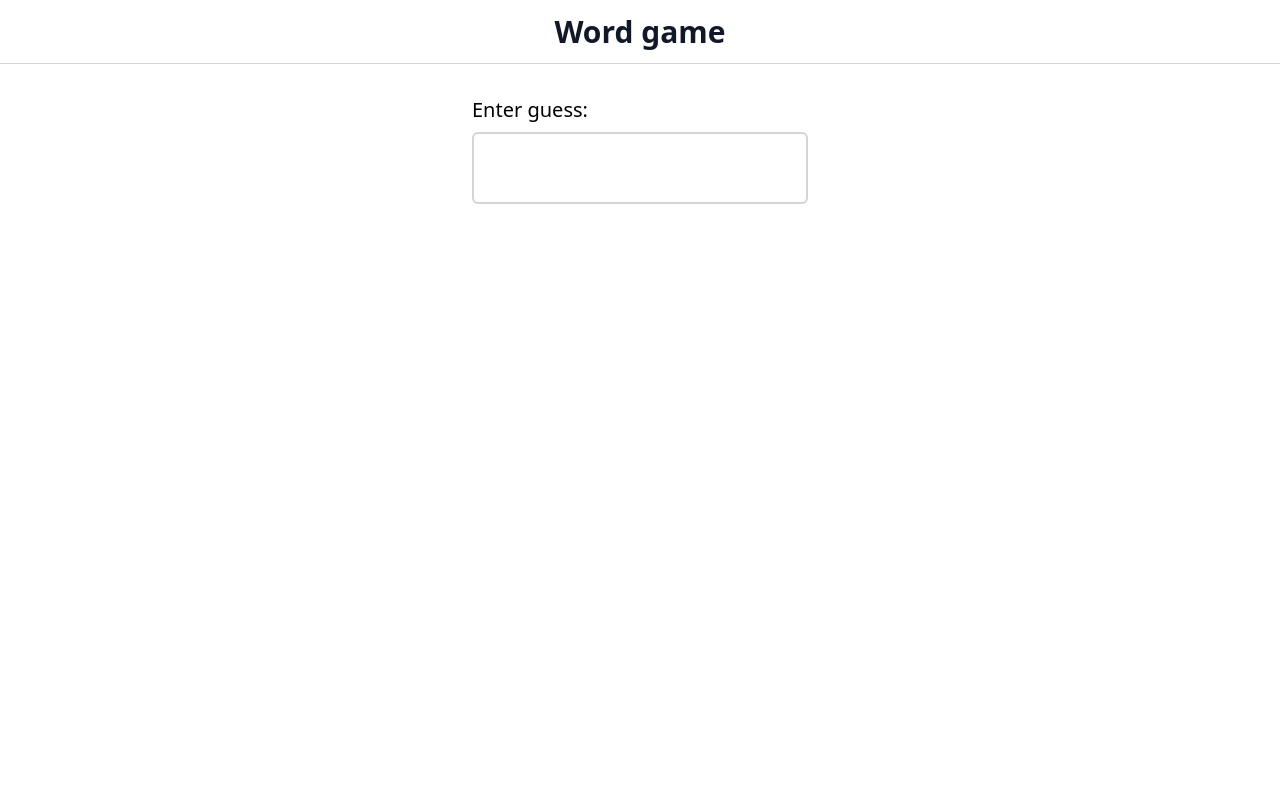
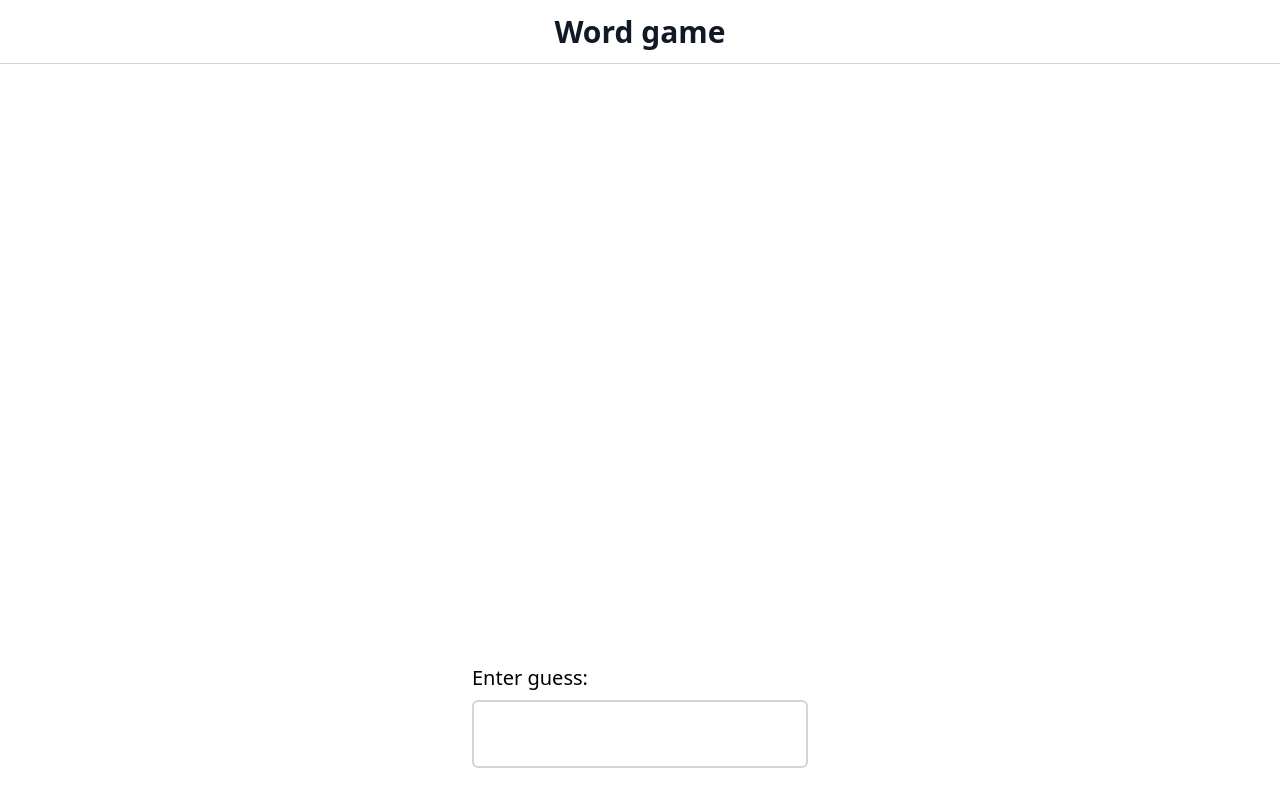
Before and after one commit to marekzelinka/wordle, a React (Vite) app: page / in a window 1280 px wide. Built offline with nearby package versions, Linux system fonts and the light colour scheme.

Commit message:
keep track of guesses

```diff
--- a/eslint.config.js
+++ b/eslint.config.js
@@ -33,6 +33,7 @@ export default [
         "warn",
         { allowConstantExport: true },
       ],
+      "react/prop-types": "off",
     },
   },
 ];
--- a/src/components/Game.jsx
+++ b/src/components/Game.jsx
@@ -1,6 +1,8 @@
+import { useState } from "react";
 import { WORDS } from "../utils/game.js";
 import { sample } from "../utils/misc.js";
 import { GuessInput } from "./GuessInput.jsx";
+import { GuessResults } from "./GuessResults.jsx";
 
 // Pick a random word on every pageload.
 const answer = sample(WORDS);
@@ -8,9 +10,16 @@ const answer = sample(WORDS);
 console.info({ answer });
 
 export function Game() {
+  const [gueses, setGuesses] = useState([]);
+
+  const handleAddGuess = (tentativeGuess) => {
+    setGuesses(gueses.concat(tentativeGuess));
+  };
+
   return (
     <>
-      <GuessInput />
+      <GuessResults gueses={gueses} />
+      <GuessInput onSubmit={handleAddGuess} />
     </>
   );
 }
--- a/src/components/GuessInput.jsx
+++ b/src/components/GuessInput.jsx
@@ -1,19 +1,19 @@
 import { useState } from "react";
 
-export function GuessInput() {
-  const [guess, setGuess] = useState("");
+export function GuessInput({ onSubmit }) {
+  const [tentativeGuess, setTentativeGuess] = useState("");
 
   const handleGuessChange = (event) => {
     const nextGuess = event.target.value.toUpperCase();
-    setGuess(nextGuess);
+    setTentativeGuess(nextGuess);
   };
 
   const handleFormSubmit = (event) => {
     event.preventDefault();
 
-    console.info({ guess });
+    onSubmit(tentativeGuess);
 
-    setGuess("");
+    setTentativeGuess("");
   };
 
   return (
@@ -28,9 +28,9 @@ export function GuessInput() {
         minLength={5}
         maxLength={5}
         pattern="[a-zA-Z]{5}"
-        value={guess}
+        value={tentativeGuess}
         onChange={handleGuessChange}
-        className="block w-full rounded-md border-2 border-gray-300 px-2 py-4 text-3xl outline-offset-4"
+        className="block w-full rounded-md border-2 border-gray-300 px-2 py-4 text-2xl outline-offset-4"
         aria-describedby="guess-input-helptext"
       />
       <p id="guess-input-helptext" className="sr-only">
--- /dev/null
+++ b/src/components/GuessResults.jsx
@@ -0,0 +1,9 @@
+export function GuessResults({ gueses }) {
+  return (
+    <div className="flex flex-1 flex-col justify-center gap-1">
+      {gueses.map((guess, i) => (
+        <p key={i}>{guess}</p>
+      ))}
+    </div>
+  );
+}
```
